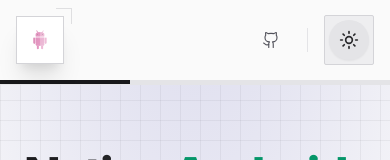
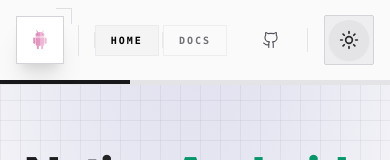
Before and after one commit to sudo-self/apk-builder, a React (Vite) app: page / in a window 390 px wide. Shown: the top 160 px of the page. Built offline with nearby package versions, Linux system fonts and the light colour scheme.

Commit message:
fix(ui): Make navigation buttons visible on mobile header

```diff
--- a/components/Header.tsx
+++ b/components/Header.tsx
@@ -98,7 +98,7 @@ export const Header: React.FC<HeaderProps> = ({ currentView, onViewChange }) =>
 
           {/* Navigation Strata */}
           <div className="flex items-center gap-2">
-            <div className="hidden sm:flex items-center gap-1 mr-4 border-l border-zinc-200 dark:border-zinc-800 pl-4">
+            <div className="flex items-center gap-1 mr-4 border-l border-zinc-200 dark:border-zinc-800 pl-4">
               <TactileButton
                 active={currentView === 'home'}
                 onClick={() => onViewChange('home')}
```
